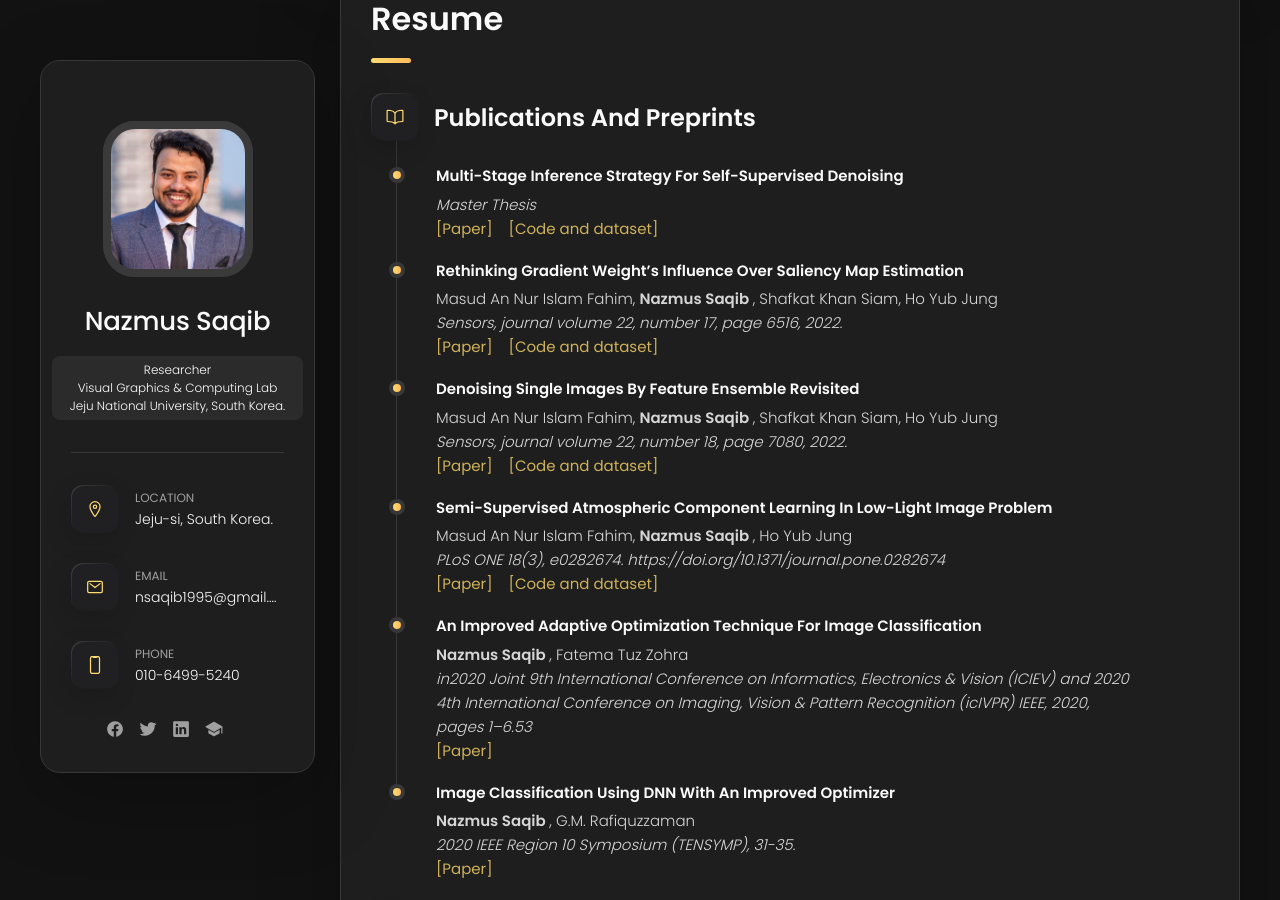
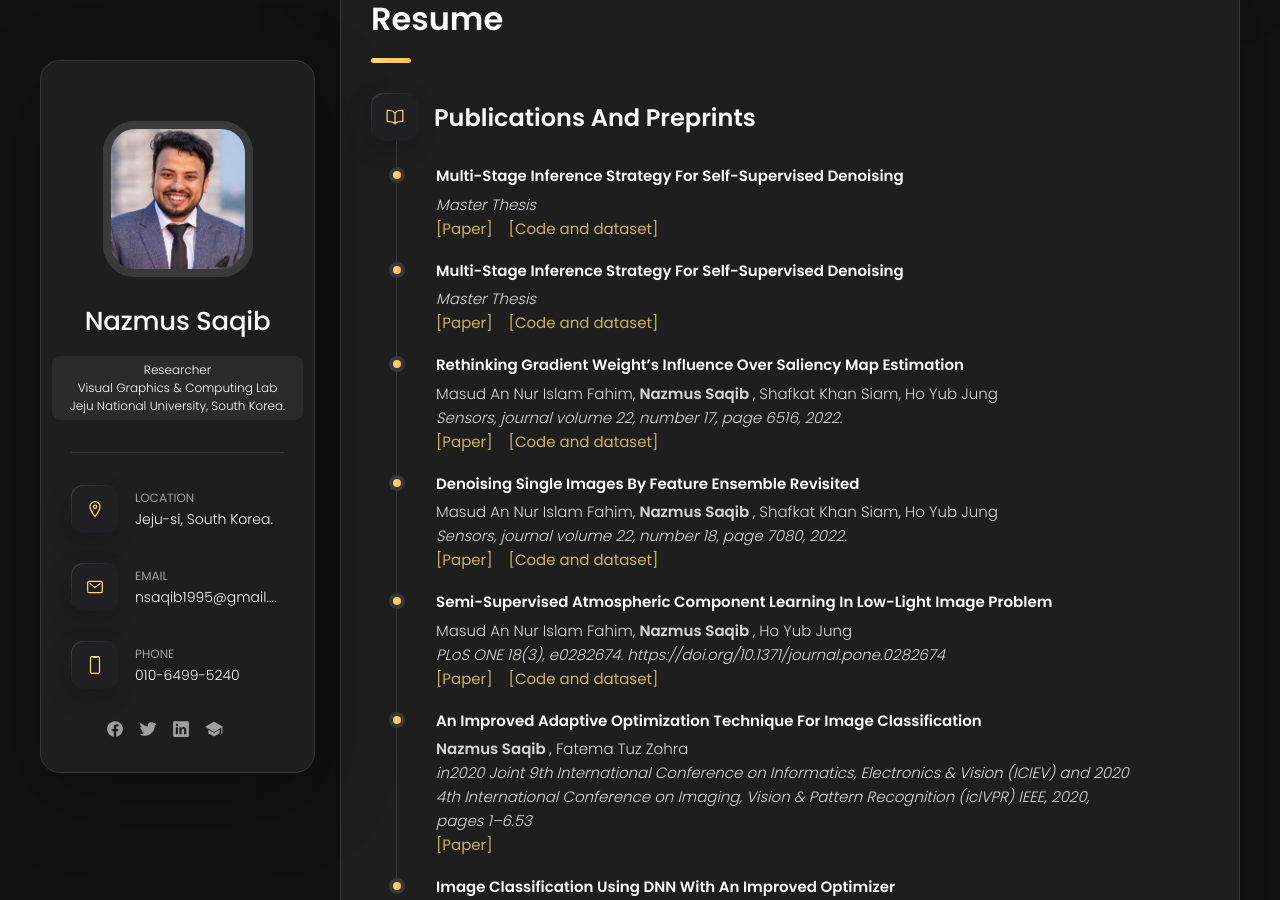
Before and after one commit to saqibnazmus/saqibnazmus.github.io, a Jekyll site: the page built from index.html, in a window 1280 px wide and 900 px high, scrolled down 413 px. Built offline with Jekyll 4.4.1, drawn with Linux system fonts in a browser that asks for light colours.

Commit message:
Update resume.yml

```diff
--- a/_data/resume.yml
+++ b/_data/resume.yml
@@ -3,6 +3,16 @@ sections:
     title: Publications and Preprints
     icon: book-outline
     items:
+      -
+        title: Multi-stage Inference Strategy for Self-supervised Denoising
+        text: <i>Master Thesis</i>
+        links:
+          -
+            label: Paper
+            link: https://www.riss.kr/search/detail/DetailView.do?p_mat_type=be54d9b8bc7cdb09&control_no=7d33995adfe4fd41ffe0bdc3ef48d419
+          -
+            label: Code and dataset
+            link: https://github.com/saqibnazmus/multiinference_SSD
       -
         title: Multi-stage Inference Strategy for Self-supervised Denoising
         text: <i>Master Thesis</i>
```
